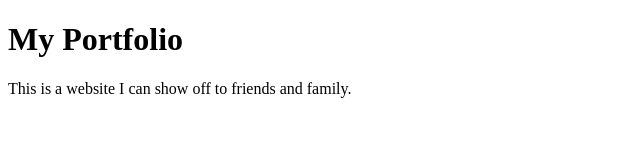
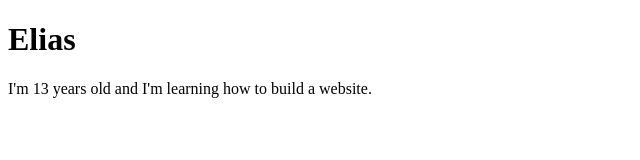
Before and after one commit to Eliasgeo-dev/my-portfolio, a plain HTML site: page index.html in a window 1280 px wide. Shown: the whole page, without its empty margins (0-640 px from the left). Drawn offline with Linux system fonts and the light colour scheme.

Commit message:
make the page about me

```diff
--- a/index.html
+++ b/index.html
@@ -1,10 +1,10 @@
 <!DOCTYPE html>
 <html>
 	<head>
-		<title>My Portfolio</title>
+		<title>Elias's Portfolio</title>
 	</head>
 	<body>
-		<h1>My Portfolio</h1>
-		<p>This is a website I can show off to friends and family.</p>
+		<h1>Elias</h1>
+		<p>I'm 13 years old and I'm learning how to build a website.</p>
 	</body>
 </html>
```
